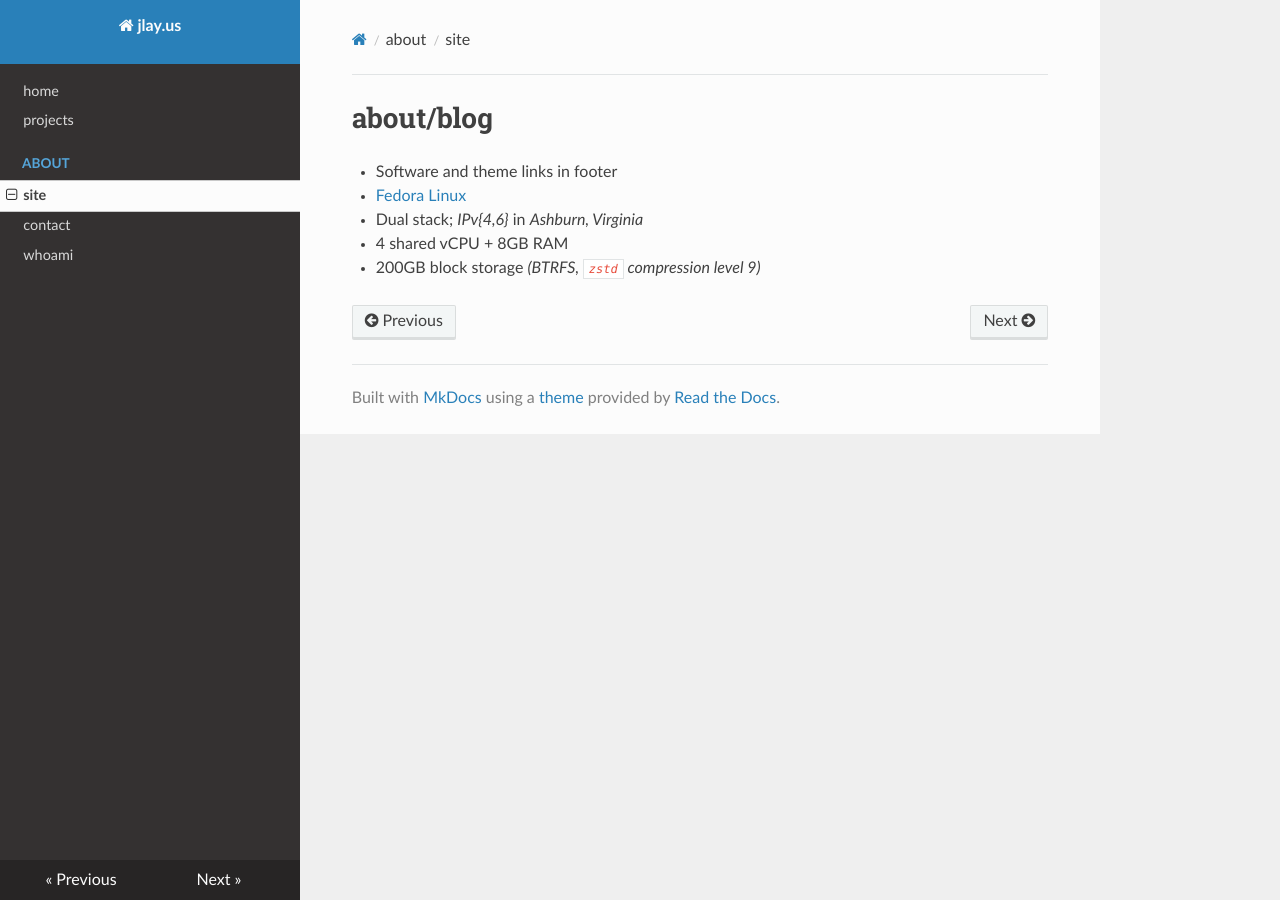
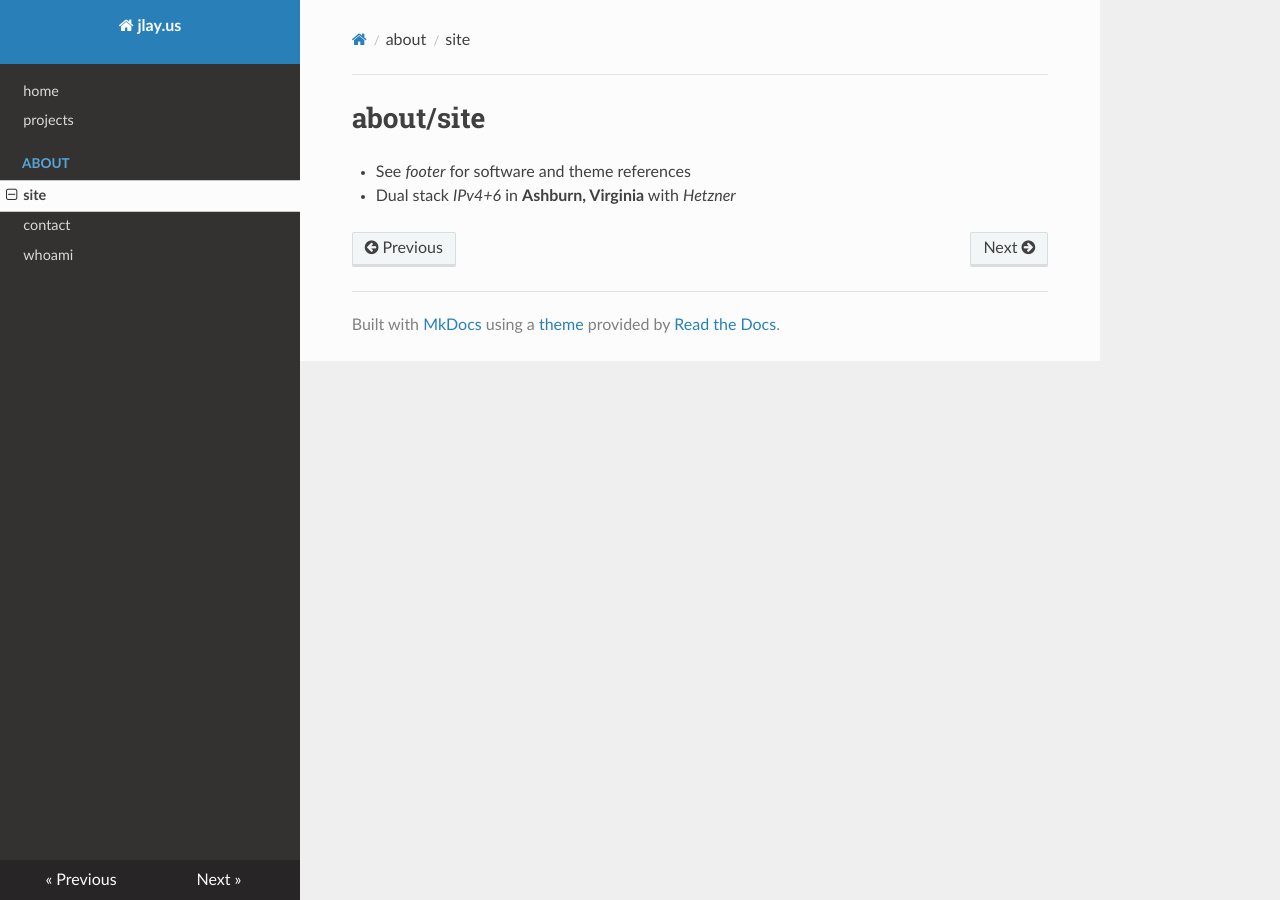
Before and after one commit to joshlay/jlay.us, an MkDocs documentation site: the page built from docs/site.md, in a window 1280 px wide. Built offline with MkDocs 1.6.1, drawn with Linux system fonts in a browser that asks for light colours; nearby versions of some CDN libraries.

Commit message:
docs/site: minimize, may change

```diff
--- a/docs/site.md
+++ b/docs/site.md
@@ -3,10 +3,7 @@ hide:
   - side_toc
   - revision_date
 ---
-# about/blog
+# about/site
 
-* Software and theme links in footer
-* [Fedora Linux](https://fedoraproject.org/)
-* Dual stack; _IPv{4,6}_ in _Ashburn, Virginia_
-* 4 shared vCPU + 8GB RAM
-* 200GB block storage _(BTRFS, `zstd` compression level 9)_
+* See _footer_ for software and theme references
+* Dual stack _IPv4+6_ in **Ashburn, Virginia** with _Hetzner_
```
